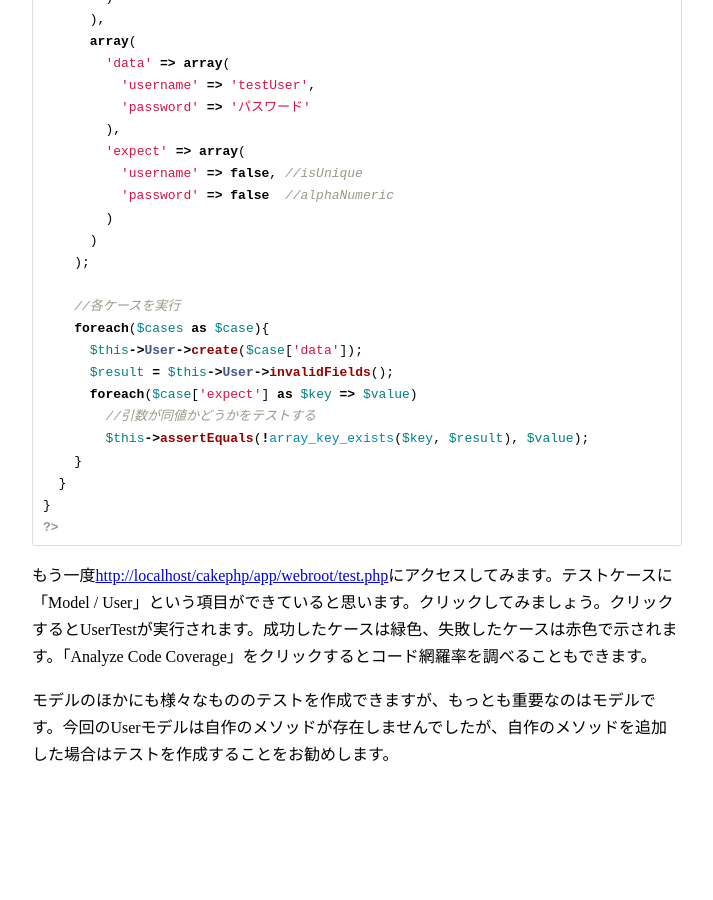
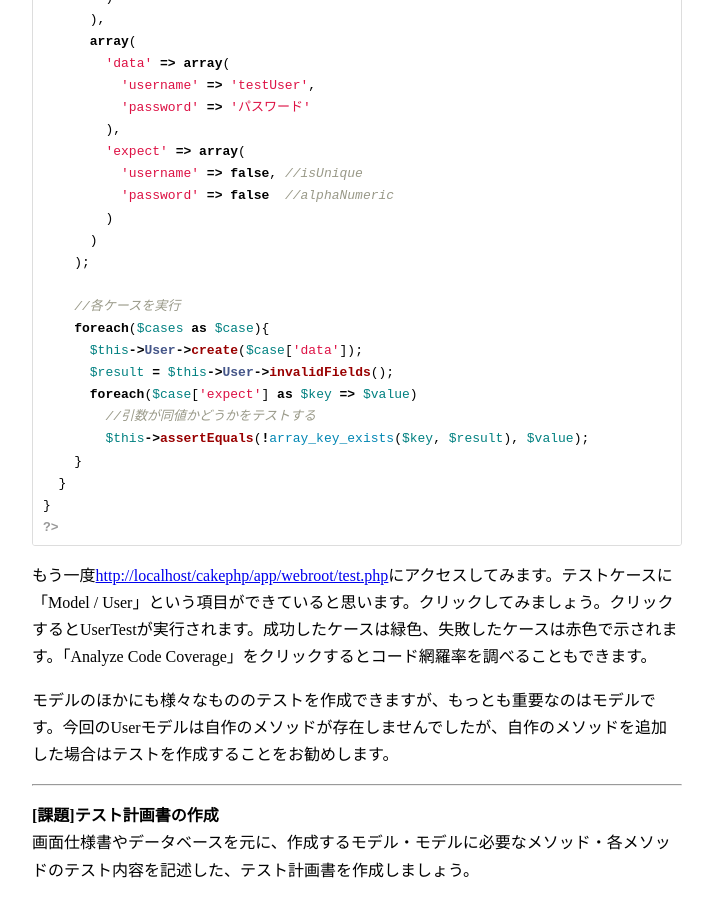
Before and after one commit to kojii/skillup, a Jekyll site: the page built from 3/7.md, in a window 1280 px wide and 900 px high, scrolled down 1877 px. Shown: the whole window, without its empty margins (458-1171 px from the left). Built offline with Jekyll 4.4.1, drawn with Linux system fonts in a browser that asks for light colours; Markdown is read by kramdown in place of the engine named in the settings; before the commit the page ends 2661 px from its top, so only the background shows below that.

Commit message:
update 3-7

```diff
--- a/3/7.md
+++ b/3/7.md
@@ -99,3 +99,8 @@ class UserTest extends CakeTestCase {
 もう一度[http://localhost/cakephp/app/webroot/test.php](http://localhost/cakephp/app/webroot/test.php)にアクセスしてみます。テストケースに「Model / User」という項目ができていると思います。クリックしてみましょう。クリックするとUserTestが実行されます。成功したケースは緑色、失敗したケースは赤色で示されます。「Analyze Code Coverage」をクリックするとコード網羅率を調べることもできます。
 
 モデルのほかにも様々なもののテストを作成できますが、もっとも重要なのはモデルです。今回のUserモデルは自作のメソッドが存在しませんでしたが、自作のメソッドを追加した場合はテストを作成することをお勧めします。
+
+***
+
+**[課題]テスト計画書の作成**
+画面仕様書やデータベースを元に、作成するモデル・モデルに必要なメソッド・各メソッドのテスト内容を記述した、テスト計画書を作成しましょう。
```
Also changed, not shown: 1 other file.
